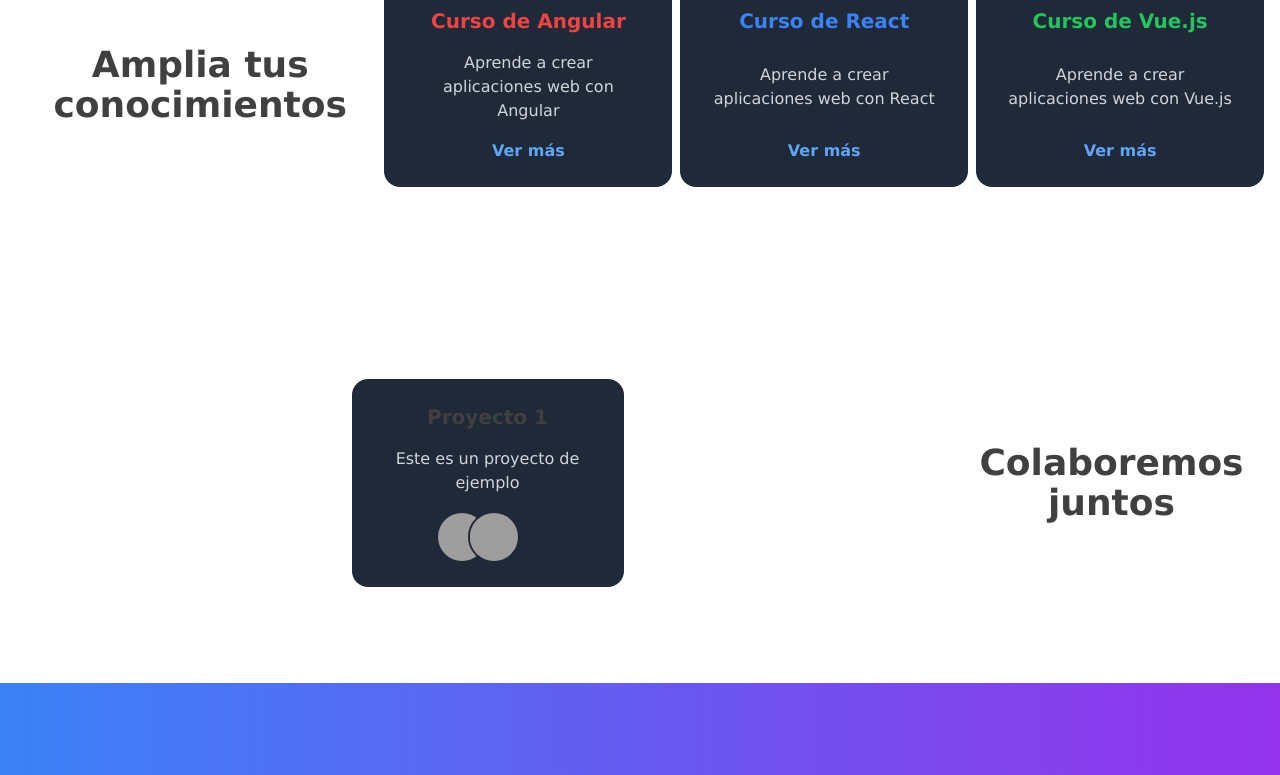
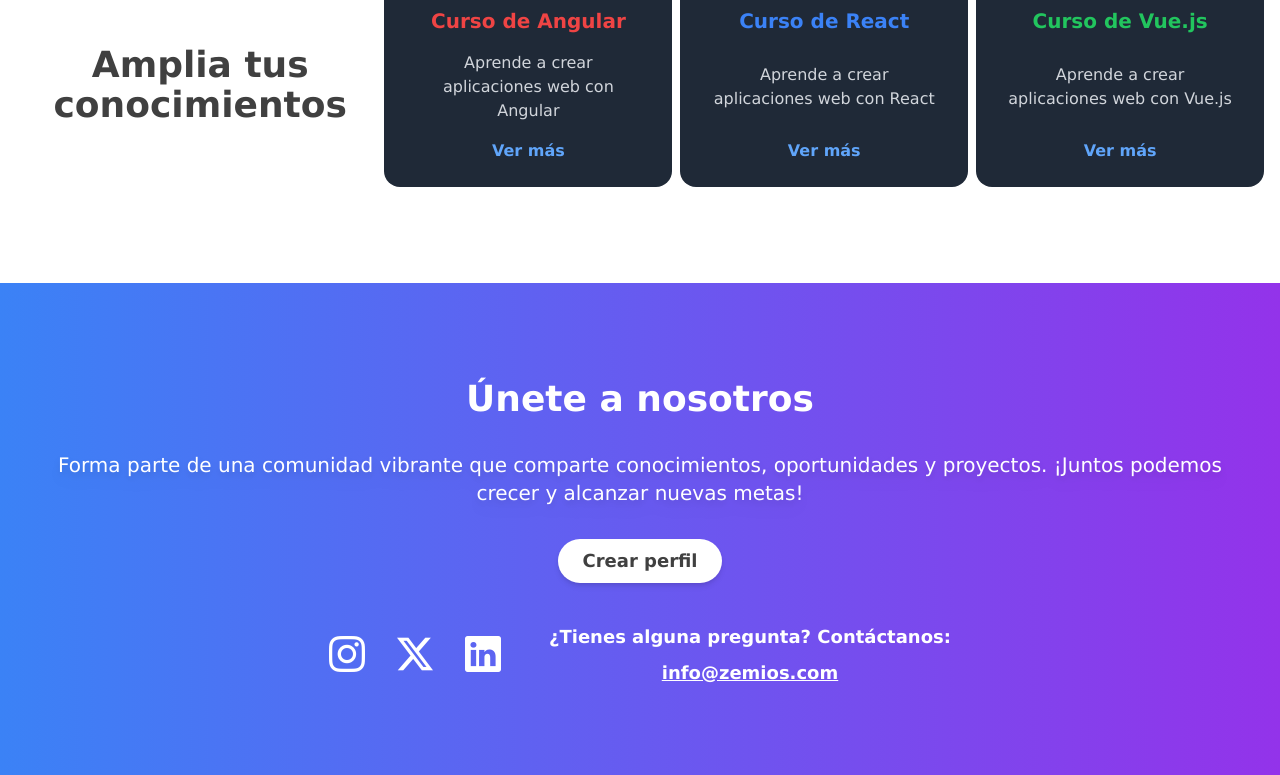
Before and after one commit to eliceoflmov72/Atlas, an Angular app: page / in a window 1280 px wide. Shown: the part 1705-2480 px from the top of the page. Built offline with nearby package versions, Linux system fonts and the light colour scheme; grey boxes are pictures that could not be loaded.

Commit message:
"Refactored HomeComponent HTML and TS files to add conditional rendering and limit displayed items to 3"

```diff
--- a/src/app/pages/home/home.component.html
+++ b/src/app/pages/home/home.component.html
@@ -42,12 +42,14 @@
         }
     </div>
     <!-- Noticias o posts ¿ -->
+    @if (mainNews.length) {
         <div class="flex flex-col justify-center py-24 px-4">
             <h2 class="m-auto text-3xl md:text-4xl font-bold text-white mb-8">Noticias relevantes</h2>
             <!-- ¿ Un efecto de carrusel estaria increible -->
             <!-- PrimeNG tiene unos carruseles muy bonitos pero estan en beta para angular 19 -->
             <div class="flex flex-col md:flex-row flex-wrap justify-center items-center gap-6">
                 @for (news of mainNews; track $index) {
+                    @if ($index < 3) {
                         <div class="bg-white shadow-lg text-blue-800 flex flex-col justify-start items-center text-center px-6 pb-6 rounded-2xl max-w-96 transition-transform transform hover:scale-105">
                             <img src="{{news.imageURL}}" alt="Imagen noticia" class="my-6 rounded-2xl object-contain">
                             <p class="font-semibold text-2xl mb-2">{{news.title}}</p>
@@ -55,29 +57,34 @@
                             <a href="{{news.URL}}" class="text-blue-500 hover:underline font-medium mt-auto" target="_blank">Leer más</a>
                         </div>
                     }
+                }
 
             </div>
         </div>
+    }
 
-    <!-- Principales proyectos y cursos -->
     <div class="bg-white">
         <div class="flex flex-col lg:flex-row justify-between items-center py-24 px-4">
             <h2 class="m-auto text-3xl md:text-4xl font-bold text-neutral-700 text-center mb-8 lg:mb-auto">Amplia tus conocimientos</h2>
             <div class="flex flex-row flex-wrap justify-around gap-2 w-full h-auto">
                 @for (course of lastCourses; track $index) {
+                    @if ($index < 3) {
                         <div class="flex flex-grow flex-col justify-between items-center text-center p-6 bg-gray-800 text-white rounded-2xl transition-all transform">
                             <h3 class="text-xl font-bold {{course.color}} mb-4">{{course.title}}</h3>
                             <p class="text-gray-300 mb-4 w-auto sm:w-56">{{course.description}}</p>
                             <a href="#" class="text-blue-400 hover:underline font-bold">Ver más</a>
                         </div>
                     }
+                }
             </div>
         </div>
+        @if (lastProyects.length) {
             <div class="flex flex-col lg:flex-row justify-between items-center py-24 px-4">
                 <div class="flex flex-row flex-wrap justify-around gap-2 w-full h-auto">
                     @for (proyect of lastProyects; track $index) {
+                        @if ($index < 3) {
                             <div class=" relative flex flex-col justify-between items-center text-center p-6 bg-gray-800 text-white rounded-2xl transition-all transform">
-                        <img src="https://fastly.picsum.photos/id/975/500/300.jpg?hmac=FvXkBFq0L6vVyBVl0JTLtBX8GCmaJr3CCteIxCKXNuo" class="top-0 rounded-2xl absolute h-full object-cover w-full opacity-0 hover:opacity-100">
+                                <img src="{{proyect.image}}" class="top-0 rounded-2xl absolute h-full object-cover w-full opacity-0 hover:opacity-100">
                                 <h3 class="text-xl font-bold text-neutral-700 mb-4">{{proyect.title}}</h3>
                                 <p class="text-gray-300 mb-4 w-auto sm:w-56">{{proyect.description}}</p>
                                 <ul class="flex list-none m-0">
@@ -87,9 +94,11 @@
                                 </ul>
                             </div>
                         }
+                    }
                 </div>
                 <h2 class="m-auto text-3xl md:text-4xl font-bold text-neutral-700 text-center mb-8 lg:mb-auto">Colaboremos juntos</h2>
             </div>
+        }
     </div>
 
     <!-- Unete a nosotros y contacto -->
--- a/src/app/pages/home/home.component.ts
+++ b/src/app/pages/home/home.component.ts
@@ -75,24 +75,5 @@ export class HomeComponent {
     }
   ]
 
-  lastProyects = [
-    {
-      title: 'Proyecto 1',
-      description: 'Este es un proyecto de ejemplo',
-      image: 'https://picsum.photos/200/300',
-      URL: 'https://www.google.com',
-      collaborators: [
-        {
-          name: 'Juan',
-          image: 'https://picsum.photos/500/300',
-          url: 'profileURL'
-        },
-        {
-          name: 'Pedro',
-          image: 'https://picsum.photos/800/300',
-          url: 'profileURL'
-        }
-      ]
-    }
-  ]
+  lastProyects: Array<{ title: string, description: string, image: string, collaborators: Array<{ image: string, name: string }> }> = [];
 }
```
Lines whose indentation alone changed are shown as unchanged.
